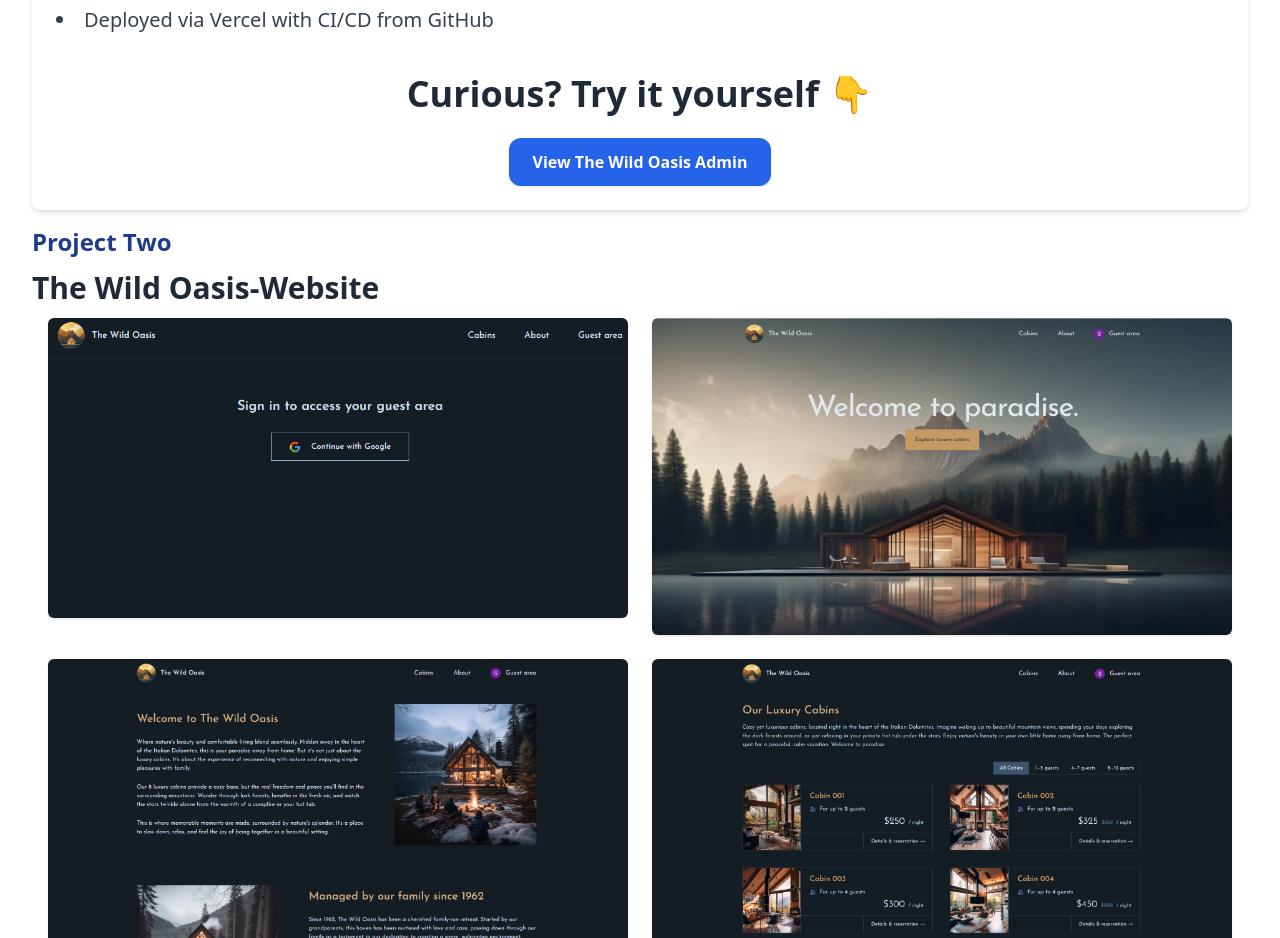
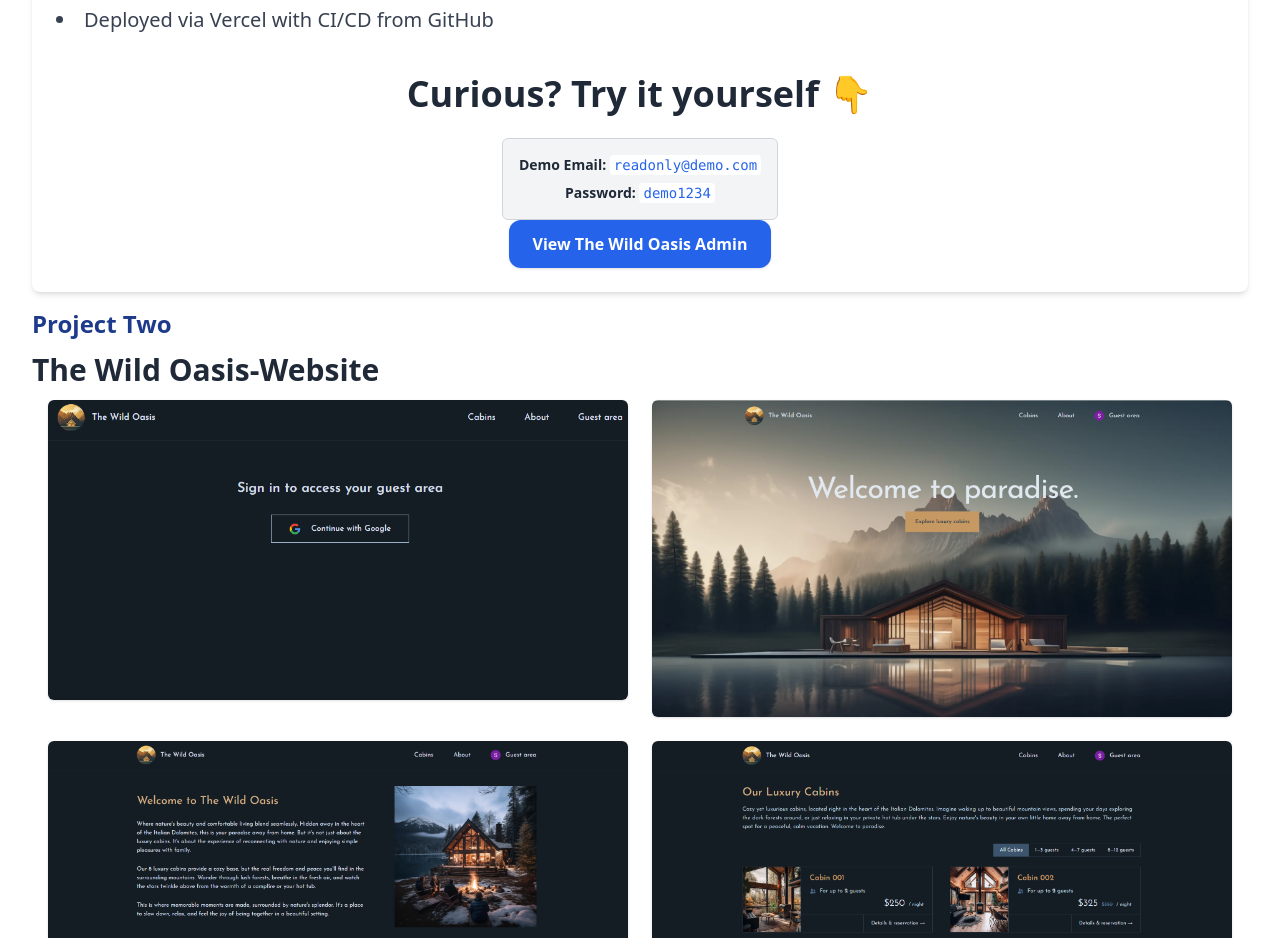
Before and after one commit to Samuel-Zehaie/about-me-portfolio, a React (Create React App) app: page /projects in a window 1280 px wide. Shown: the part 2020-2958 px from the top of the page. Built offline with nearby package versions, Linux system fonts and the light colour scheme.

Commit message:
added demo mode credentials

```diff
--- a/src/components/Projectone.jsx
+++ b/src/components/Projectone.jsx
@@ -105,6 +105,20 @@ function Projectone() {
             <h1 className="text-4xl font-bold text-gray-800 mb-6">
               Curious? Try it yourself 👇
             </h1>
+            <div className="mt-4 p-4 bg-gray-100 border border-gray-300 rounded-md text-sm text-gray-800 w-fit mx-auto">
+              <p>
+                <span className="font-semibold">Demo Email:</span>{" "}
+                <code className="bg-white px-1 py-0.5 rounded text-blue-600">
+                  readonly@demo.com
+                </code>
+              </p>
+              <p className="mt-2">
+                <span className="font-semibold">Password:</span>{" "}
+                <code className="bg-white px-1 py-0.5 rounded text-blue-600">
+                  demo1234
+                </code>
+              </p>
+            </div>
 
             <a
               href="https://the-wild-oasis-gray-delta.vercel.app"
```
